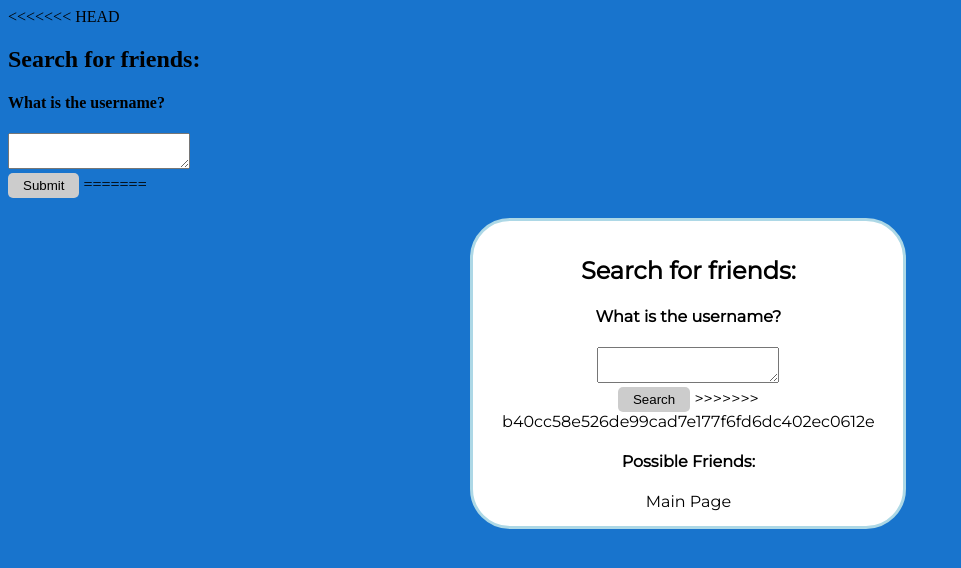
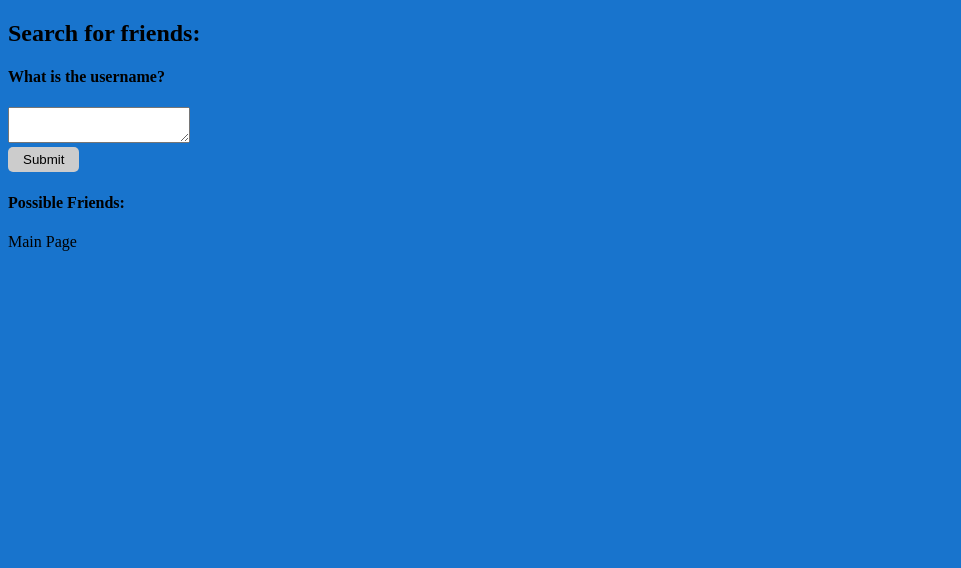
Before and after one commit to nicksimone/CSSI-meetHUB, a Python web app: template meethub/templates/search.html in a window 1280 px wide. Shown: the top 568 px of the page, without its empty margins (0-961 px from the left). Run offline with Jinja, Linux system fonts and the light colour scheme; the template is opened without the code that fills it, so the values that code supplies are empty; some libraries are stand-ins or nearby versions.

Commit message:
Fix update search

```diff
--- a/meethub/main.py
+++ b/meethub/main.py
@@ -35,11 +35,7 @@ class MainHandler(webapp2.RequestHandler):
 
             if theUser != []:
                 enterHub = '/createpost'
-<<<<<<< HEAD
-                self.response.write('<div><a href="%s">Sign out</a><br><a href="%s">EnterHUB</a></div>' % (users.create_logout_url('/'), enterHub))
-=======
                 self.response.write('<link rel="stylesheet" href="static/mainhub.css"></link><div id="homepage"><a href="%s">Sign out</a><br><br><a href="%s">EnterHUB</a></div>' % (users.create_logout_url('/'), enterHub))
->>>>>>> b40cc58e526de99cad7e177f6fd6dc402ec0612e
                 #
                 #
                 # ''
--- a/meethub/templates/search.html
+++ b/meethub/templates/search.html
@@ -9,7 +9,6 @@
     <title>Search for Friends</title>
   </head>
   <body>
-<<<<<<< HEAD
     <h2>Search for friends: </h2>
     <h4>What is the username? </h4>
     <div class="find_friend">
@@ -18,16 +17,6 @@
   </div>
     <input id = "search_button_ok" type="submit"></input>
   </form>
-=======
-    <div id="main">
-      <h2>Search for friends: </h2>
-      <h4>What is the username? </h4>
-      <div class="find_friend">
-      <form method="post" action="">
-      <textarea id="search_box" name="search_name"></textarea>
-    </div>
-    <button id = "search_button_ok">Search</button>
->>>>>>> b40cc58e526de99cad7e177f6fd6dc402ec0612e
     <div id="friend_response">
       {% for u_name in variables %}
         <h4>{% print u_name['users'][0].userID %}</h4>
```
